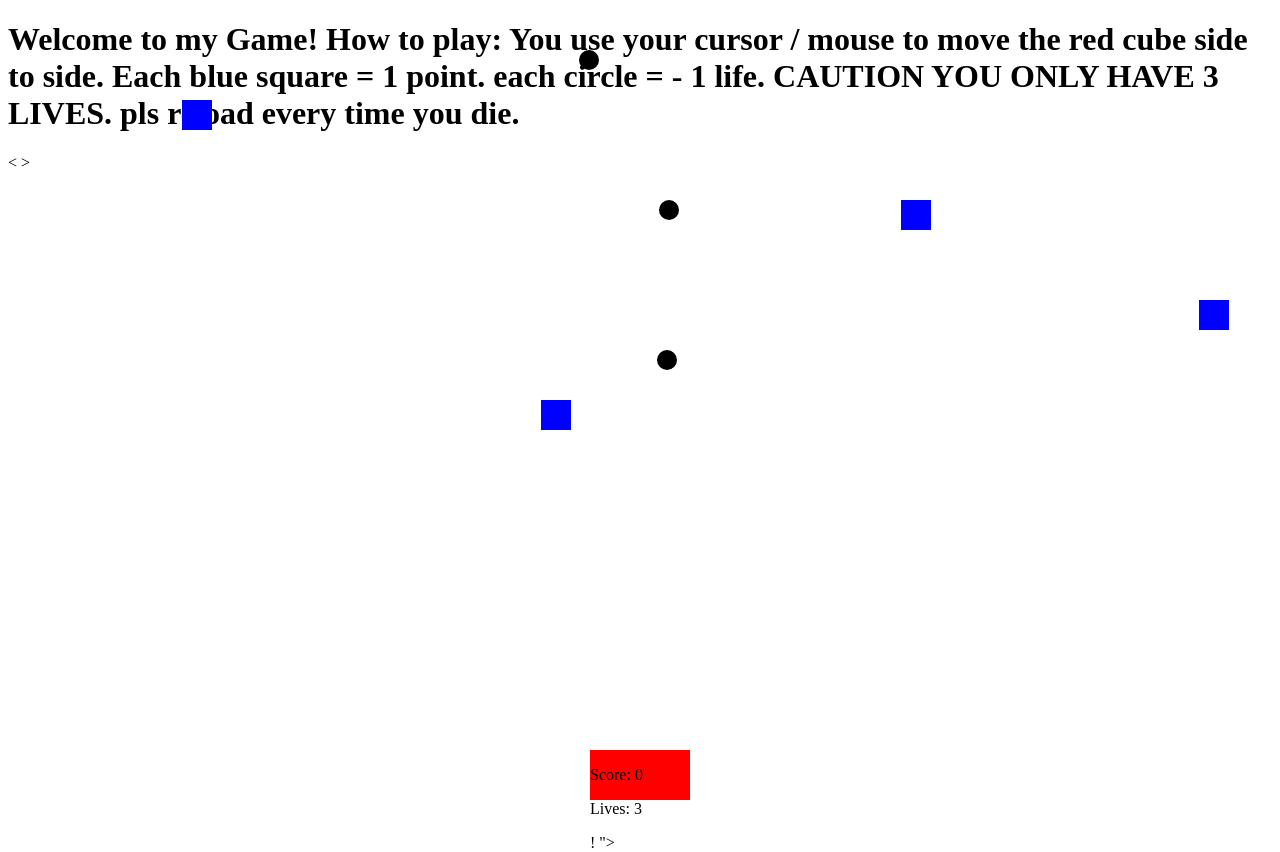
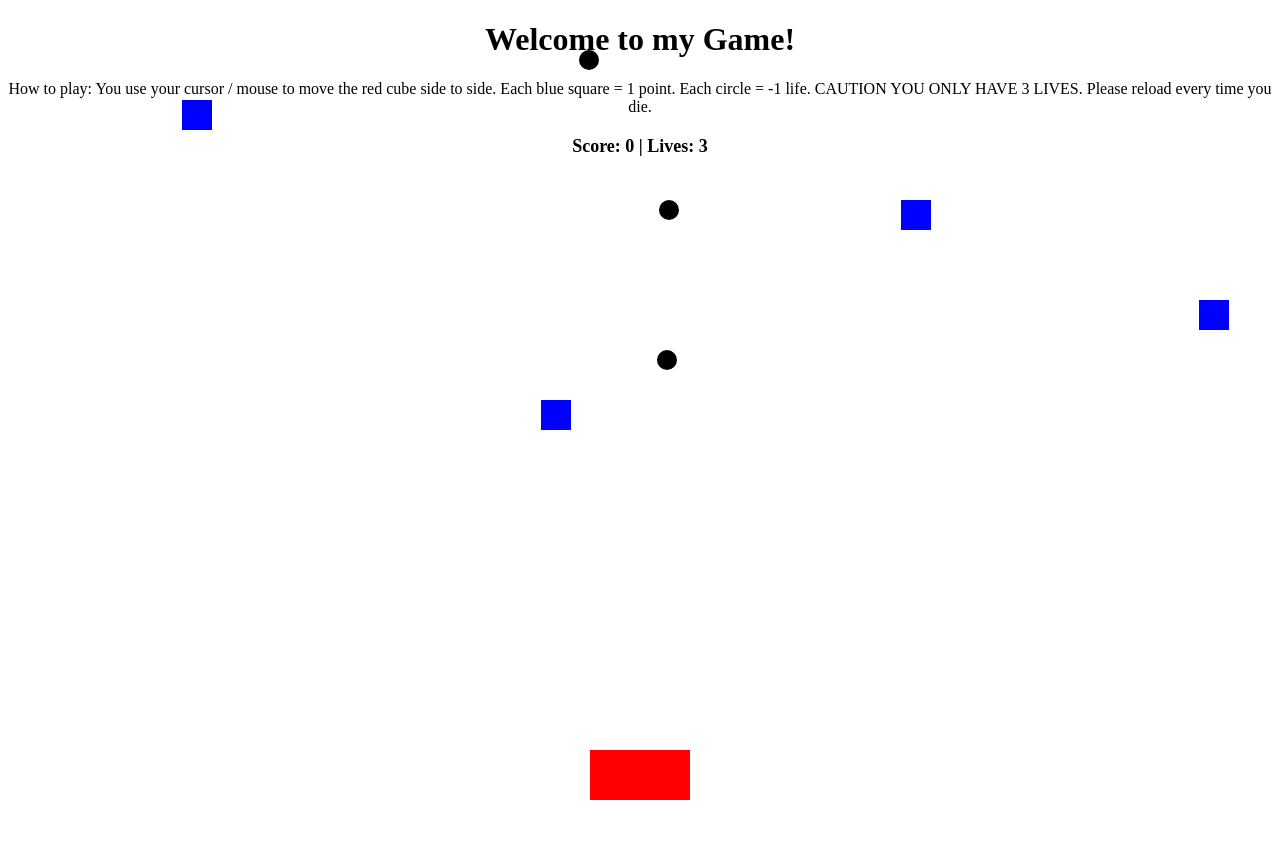
Before and after one commit to marcoroscioli/idk, a plain HTML site: page index.html in a window 1280 px wide. After the commit the page ends 800 px from the top, so only its background shows below. Drawn offline with Linux system fonts and the light colour scheme.

Commit message:
fixed again

```diff
--- a/index.html
+++ b/index.html
@@ -2,26 +2,17 @@
 <html>
 <head>
   <title>My Game Website</title>
-</head>
-<body>
-
-  <h1>Welcome to my Game! How to play: You use your cursor / mouse to move the red cube side to side. Each blue square = 1 point. each circle = - 1 life. CAUTION YOU ONLY HAVE 3 LIVES. pls reload every time you die. </h1>
-
-  <div id="game-container">
-    <<!DOCTYPE html>
-<html>
-<head>
-
-  </script>
-</body>
-</html>>
-  </div>
-
-
-<html>
-<head>
-<title>Catch the Falling Objects!</title>
   <style>
+    #game-header {
+      text-align: center;
+      margin-bottom: 20px;
+    }
+    #game-stats {
+      text-align: center;
+      margin-bottom: 30px;
+      font-size: 18px;
+      font-weight: bold;
+    }
     #bucket {
       width: 100px;
       height: 50px;
@@ -47,10 +38,16 @@
   </style>
 </head>
 <body>
+  <div id="game-header">
+    <h1>Welcome to my Game!</h1>
+    <p>How to play: You use your cursor / mouse to move the red cube side to side. Each blue square = 1 point. Each circle = -1 life. CAUTION YOU ONLY HAVE 3 LIVES. Please reload every time you die.</p>
+  </div>
 
-<div id="bucket"><div>
-<p>Score: <span id="score">0</span></p>
-<p>Lives: <span id="lives">3</span></p>
+  <div id="game-stats">
+    <p>Score: <span id="score">0</span> | Lives: <span id="lives">3</span></p>
+  </div>
+
+  <div id="bucket"></div>
 
   <script>
     const bucket = document.getElementById('bucket');
@@ -125,29 +122,19 @@ function moveBucket(e) {
       bucket.style.left = bucketX + 'px';
     }
 
-document.addEventListener('mousemove', moveBucket);
-function moveBucket(e) {
-    bucketX += e.movementX;
-    bucketX = Math.max(0, Math.min(bucketX, window.innerWidth - bucket.offsetWidth));
-    bucket.style.left = bucketX + 'px';
-  }
-
     function restartGame() {
       score = 0;
       lives = 3;
-    scoreDisplay.textContent = "Score: " + score;
-    livesDisplay.textContent = "Lives: " + lives;
+      scoreDisplay.textContent = score;
+      livesDisplay.textContent = lives;
       //Remove all existing objects from the game
       const objects = document.querySelectorAll('.object, .death-object');
       objects.forEach(object => object.remove());
-
     }
 
     document.addEventListener('mousemove', moveBucket);
     setInterval(createObject, 1000);
     setInterval(createDeathObject, 1500);
   </script>
-
-</body>!
-</html>"></script> </body>
+</body>
 </html>
```
Lines whose indentation alone changed are shown as unchanged.
